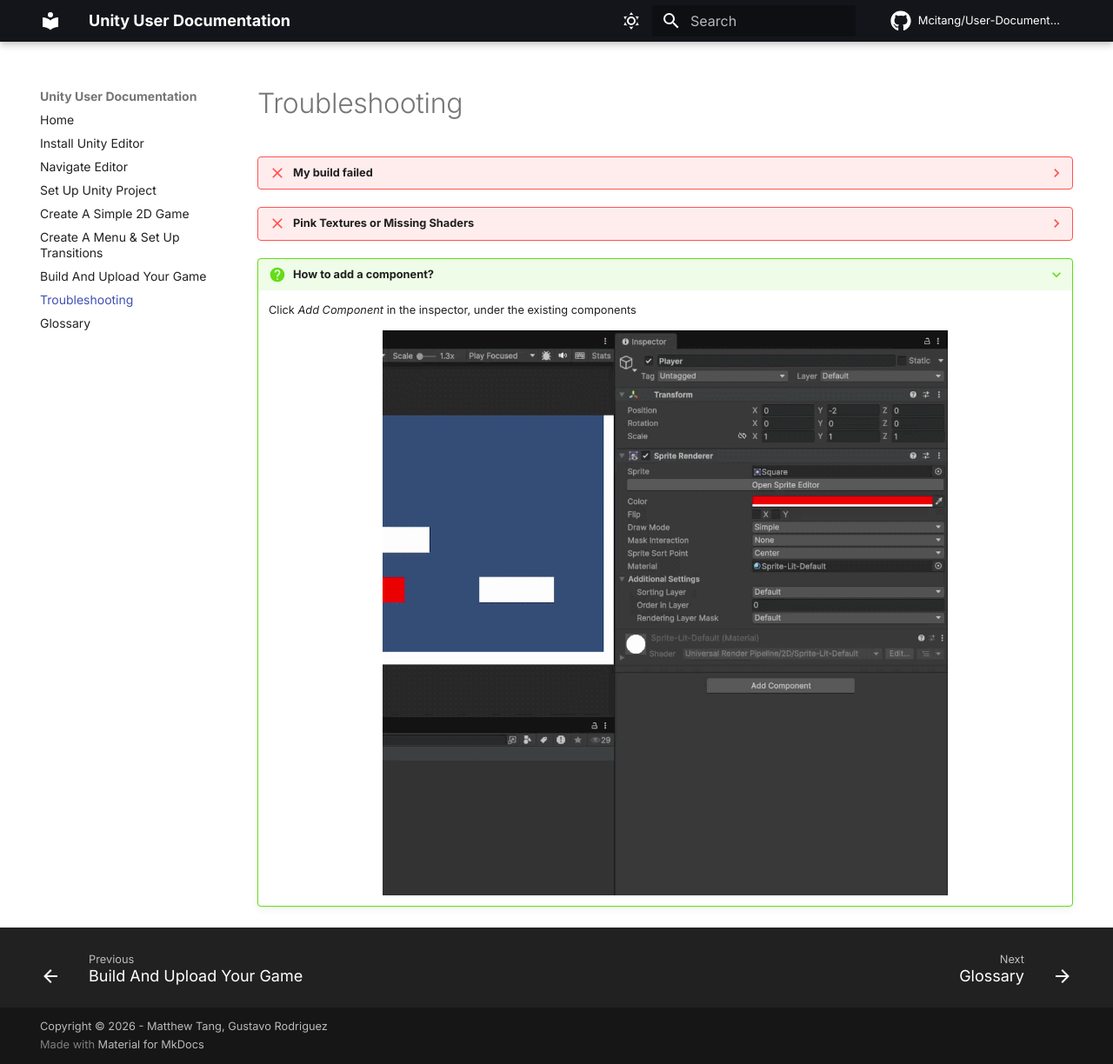
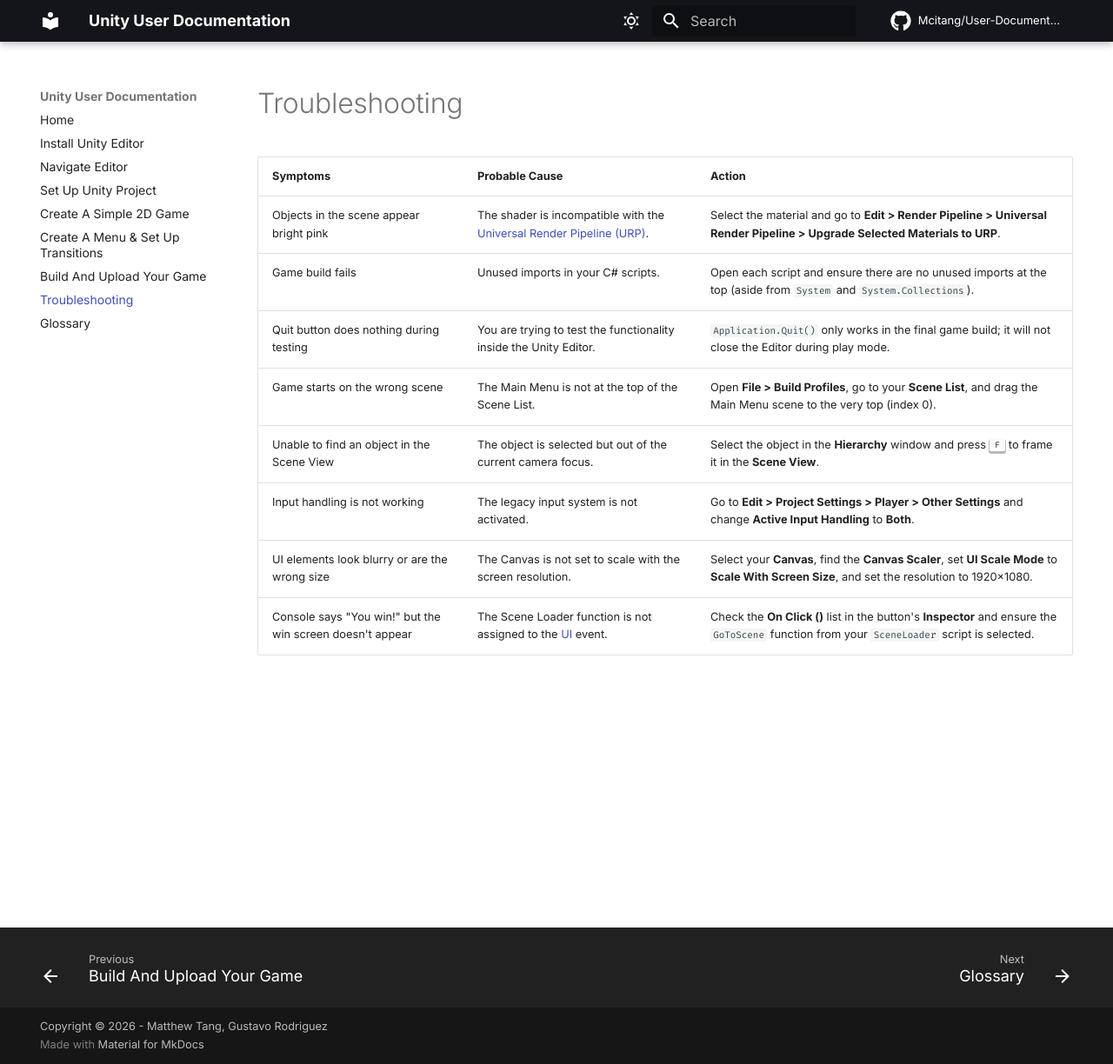
Before and after one commit to Mcitang/User-Documentation, an MkDocs documentation site: the page built from docs/troubleshooting.md, in a window 1280 px wide and 1224 px high. Shown: the whole window at 87% size. Built offline with MkDocs 1.6.1 and Material for MkDocs 9.7.7, drawn with Linux system fonts in a browser that asks for light colours; comment, search, counter and statistics services are not loaded.

```diff
--- a/docs/troubleshooting.md
+++ b/docs/troubleshooting.md
@@ -1,27 +1,16 @@
-??? failure "My build failed"
-    The most common reason a build fails is one of your scripts has imports that you are not using aside from `System` and `System.Collections`. Open each script and make sure there are no unused imports at the top of any of them.
-
-??? failure "Pink Textures or Missing Shaders"
-    If objects in your scene appear bright pink, it usually means the shader is incompatible with your current Render Pipeline (URP).
-
-    Select the material and go to
-
-    > Edit > Render Pipeline > Universal Render Pipeline > Upgrade Selected Materials to URP.
-
-???+ question "How to add a component?"
-    Click _Add Component_ in the inspector, under the existing components
-
-    ![Adding a component][add-component-gif]{ style="width: 650px;", .center }
+| **Symptoms** | **Probable Cause** | **Action** |
+| ------------ | ------------------ | ---------- |
+| Objects in the scene appear bright pink | The shader is incompatible with the [Universal Render Pipeline (URP)][urp-glossary]. | Select the material and go to **Edit > Render Pipeline > Universal Render Pipeline > Upgrade Selected Materials to URP**. |
+| Game build fails | Unused imports in your C# scripts. | Open each script and ensure there are no unused imports at the top (aside from `System` and `System.Collections`). |
+| Quit button does nothing during testing | You are trying to test the functionality inside the Unity Editor. | `Application.Quit()` only works in the final game build; it will not close the Editor during play mode. |
+| Game starts on the wrong scene | The Main Menu is not at the top of the Scene List. | Open **File > Build Profiles**, go to your **Scene List**, and drag the Main Menu scene to the very top (index 0). |
+| Unable to find an object in the Scene View | The object is selected but out of the current camera focus. | Select the object in the **Hierarchy** window and press ++f++ to frame it in the **Scene View**. |
+| Input handling is not working | The legacy input system is not activated. | Go to **Edit > Project Settings > Player > Other Settings** and change **Active Input Handling** to **Both**. |
+| UI elements look blurry or are the wrong size | The Canvas is not set to scale with the screen resolution. | Select your **Canvas**, find the **Canvas Scaler**, set **UI Scale Mode** to **Scale With Screen Size**, and set the resolution to 1920x1080. |
+| Console says "You win!" but the win screen doesn't appear | The Scene Loader function is not assigned to the [UI][ui-glossary] event. | Check the **On Click ()** list in the button's **Inspector** and ensure the `GoToScene` function from your `SceneLoader` script is selected. |
 
 
 
 <!-- Glossary -->
-
-
-
-<!-- Hyperlinks -->
-
-<!-- Images -->
-
-<!-- GIFs -->
-[add-component-gif]: assets/make-game/add-component.gif
+[ui-glossary]: glossary.md#ui
+[urp-glossary]: glossary.md#urp
```
Also changed, not shown: docs/ammonitions.md (added, +27 -0 lines), docs/glossary.md (+7 -4 lines), docs/navigate-editor.md (+0 -2 lines).
